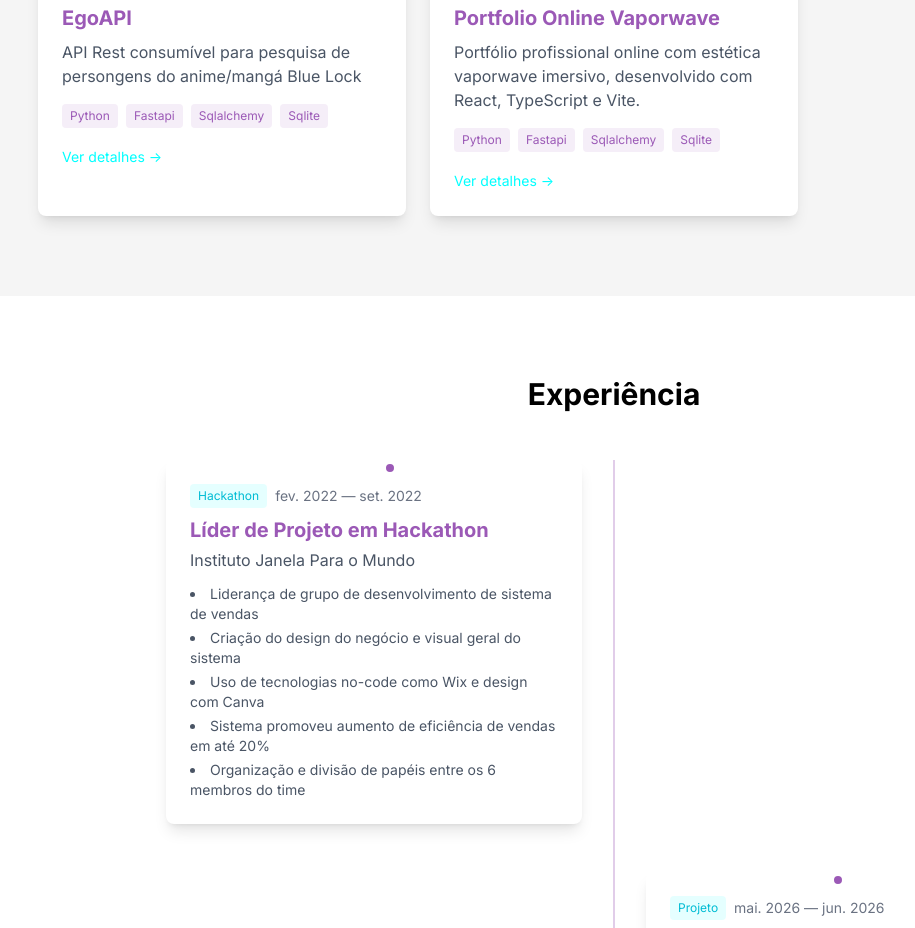
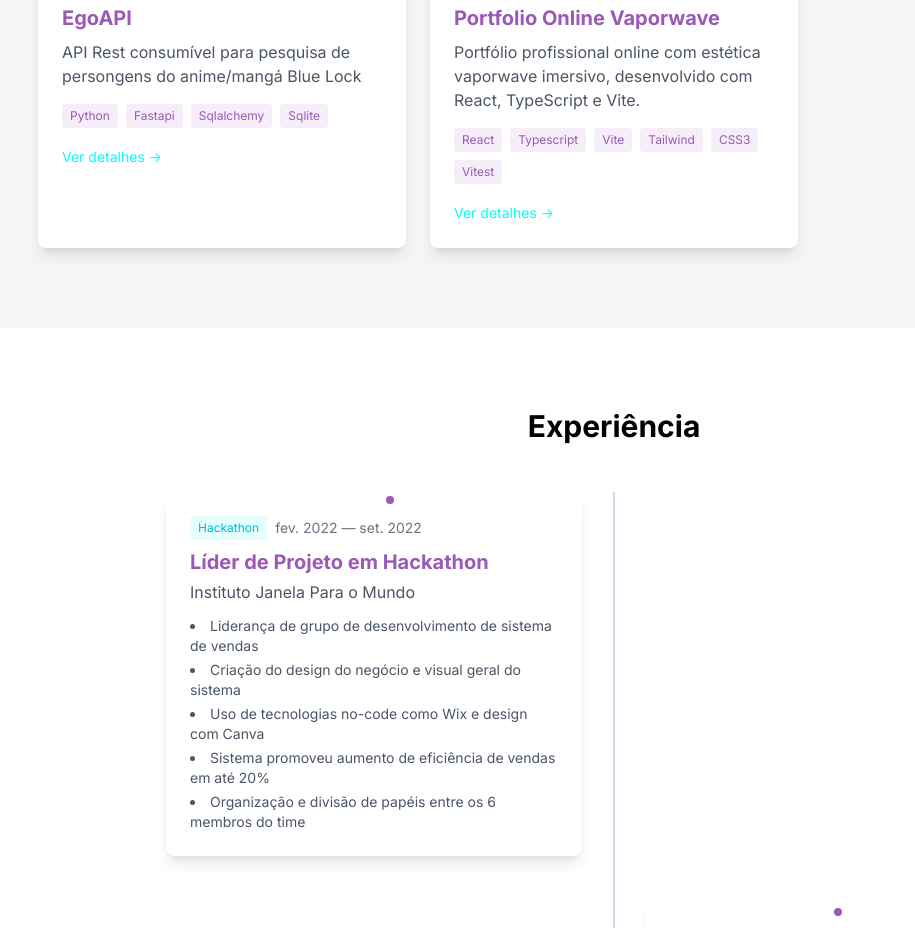
Before and after one commit to eddieJPNG/vaporwaveOnlinePortifolio, a React (Vite) app: page / in a window 1280 px wide. Shown: the part 3040-3968 px from the top of the page, without its empty margins (26-941 px from the left). Built offline with nearby package versions, Linux system fonts and the light colour scheme.

Commit message:
:rocket: Fix a data issue :rocket:

```diff
--- a/src/data/projects.ts
+++ b/src/data/projects.ts
@@ -61,7 +61,7 @@ export const projects: Project[] = [
       'Portfólio profissional online com estética vaporwave imersivo, desenvolvido com React, TypeScript e Vite.',
     descricaoLonga:
       'O Vaporwave Online Portfolio é uma aplicação web single-page application (SPA) que funciona como cartão de visitas digital avançado. Apresenta o perfil profissional, habilidades técnicas e projetos de desenvolvimento web, backend e blockchain de Edson Rocha da Silva, combinando design vaporwave imersivo com funcionalidade profissional.',
-    tecnologias: ['Python', 'Fastapi', 'Sqlalchemy', 'Sqlite'],
+    tecnologias: ['React', 'Typescript', 'Vite', 'Tailwind', 'CSS3', 'Vitest'],
     periodo: 'mai. 2026 — jul. 2026',
     githubUrl: 'https://github.com/eddieJPNG/vaporwaveOnlinePortifolio',
     imagem: getProjectImage('portfolio'),
```
